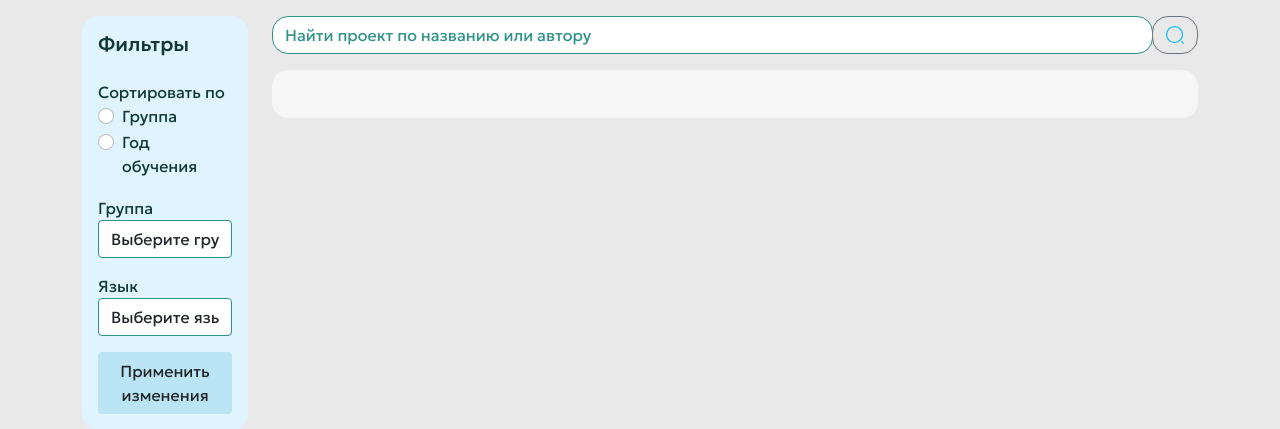
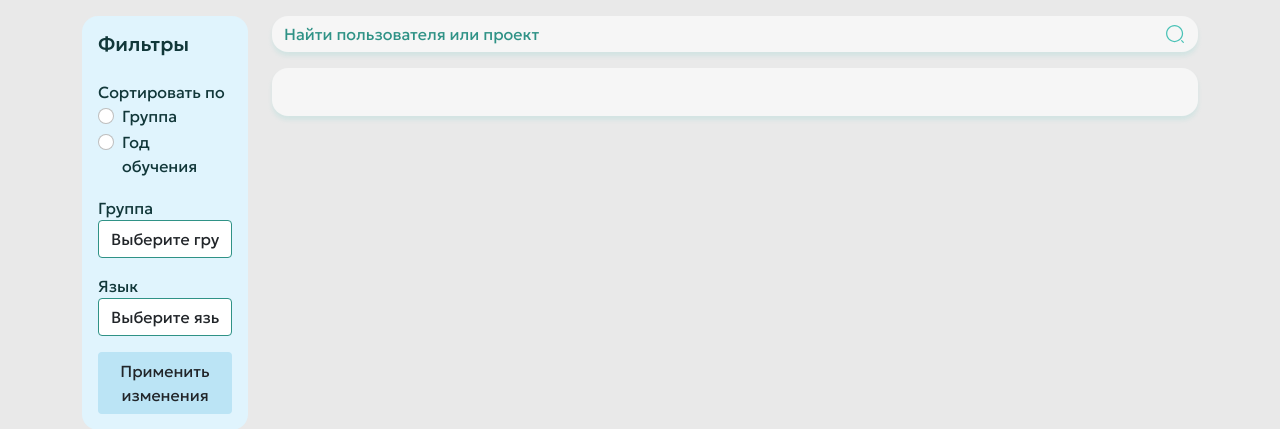
Before and after one commit to ksiim/jk-web-project, a Django app: page /persons/ in a window 1280 px wide. Shown: the part 86-515 px from the top of the page. Run offline with Django 5.2, Linux system fonts and the light colour scheme; data that the repository does not hold is empty; some libraries are stand-ins or nearby versions.

Commit message:
style and code improvements

```diff
--- /dev/null
+++ b/digitolio/static/search-persons.js
@@ -0,0 +1,26 @@
+document.addEventListener('DOMContentLoaded', function() {
+    var searchInput = document.getElementById('search-persons');
+    var searchButton = document.getElementById('search-button');
+
+    function filterUsers() {
+        var searchTerm = searchInput.value.toLowerCase();
+        var userRows = document.querySelectorAll('.user-card');
+
+        userRows.forEach(function(userCard) {
+            var userName = userCard.querySelector('.main-info a p:first-child').textContent.toLowerCase();
+            var userSurname = userCard.querySelector('.main-info a p:nth-child(2)').textContent.toLowerCase();
+            var userUsername = userCard.querySelector('.main-info a p:nth-child(3)').textContent.toLowerCase();
+
+            var match = userName.includes(searchTerm) || userSurname.includes(searchTerm) || userUsername.includes(searchTerm);
+            userCard.parentNode.style.display = match ? 'block' : 'none';
+
+            var projectCards = userCard.parentNode.parentNode.querySelectorAll('.col:not(:first-child)');
+            projectCards.forEach(function(projectCard) {
+                projectCard.style.display = match ? 'block' : 'none';
+            });
+        });
+    }
+
+    searchInput.addEventListener('input', filterUsers);
+    searchButton.addEventListener('click', filterUsers);
+});
--- a/digitolio/templates/includes/header_nav.html
+++ b/digitolio/templates/includes/header_nav.html
@@ -1,5 +1,5 @@
 {% load static %}
-<div class='container '>
+<div class='container'>
 <nav class="navbar">
     <div class="container">
       <a class="navbar-brand" href='{% url 'projects:index' %}'>
@@ -8,7 +8,7 @@
              alt="" height='60vh'>
       </a>
       <ul class="nav nav-pills">
-          <li class="nav-item btn m-1 rounded-pill d-flex align-items-center" style='background-color: #2F9286;'>
+          <li class="nav-item btn m-1 rounded-pill d-flex align-items-center" style='background-color: #2F9286; box-shadow: 0px 4px 4px color(display-p3 0.129 0.494 0.451 / 0.15));'>
             <a class="text-decoration-none d-block" style='color: #ffffff;' href='{% url 'persons:persons' %}'>
                 <img src="{% static 'img/people.svg' %}" alt="Пользователи" class="d-inline-block mr-2">
                 <span class=''>Пользователи</span>
--- a/digitolio/templates/includes/hero_footer.html
+++ b/digitolio/templates/includes/hero_footer.html
@@ -1,5 +1,5 @@
 {% load static %}
-<div class='container-lg m-auto mt-5 mb-5' style="border-radius: 40px; background-color: #F6F6F6; padding: 32px 80px">
+<div class='container-lg m-auto mt-5 mb-5' style="border-radius: 40px; background-color: #F6F6F6; padding: 32px 80px; box-shadow: 0px 4px 4px color(display-p3 0.467 0.776 0.757 / 0.15);">
     <div class='row'>
         <div class='col-md-6 m-auto'>
             <div class='container'>
--- a/digitolio/templates/persons/persons.html
+++ b/digitolio/templates/persons/persons.html
@@ -54,6 +54,22 @@
             color: #2F9286;
         }
 
+        #search-persons {
+            background-color: #F6F6F6;
+            box-shadow: 0px 4px 4px color(display-p3 0.467 0.776 0.757 / 0.15);
+            position: relative;
+            border: none;
+        }
+        #search-button {
+            padding: 0;
+            margin: 0;
+            position: absolute;
+            top: 8px;
+            right: 25px;
+            background-color: transparent;
+            border: none;
+        }
+
     </style>
 </head>
 <body>
@@ -66,13 +82,13 @@
             <div class='col-md-10 col-lg-10'>
                 <div class="row mb-3">
                     <div class="input-group">
-                        <input style='border-radius: 1rem;' type="text" class="form-control" placeholder="Найти проект по названию или автору" aria-label="Поиск проектов" aria-describedby="button-addon2">
-                        <button style='border-radius: 1rem;' class="btn btn-outline-secondary justify-content-center align-items-center" type="button" id="button-addon2">
+                        <input id="search-persons" style='border-radius: 1rem;' type="text" class="form-control" placeholder="Найти пользователя или проект" aria-label="Поиск пользователей" aria-describedby="button-addon2">
+                        <button id="search-button" style='border-radius: 1rem;' class="btn btn-outline-secondary justify-content-center align-items-center" type="button">
                             <img src="{% static 'img/search.svg' %}" alt="Поиск" class='d-block'>
                         </button>
                     </div>
                 </div>
-                <div class="container p-4 mx-auto" style='background-color: #F6F6F6; border-radius: 1rem;'>
+                <div class="container p-4 mx-auto" style='background-color: #F6F6F6; border-radius: 1rem; box-shadow: 0px 4px 4px color(display-p3 0.467 0.776 0.757 / 0.15);'>
                     {% for data in persons_projects_data %}
                     <div class="row row-cols-auto g-4 mb-4">
                         <div class="col mb-3">
@@ -107,11 +123,11 @@
                                 </div>
                             </div>
                         </div>
-                            {% for project in data.projects %}
-                            <div class="col">
-                                {% include 'projects/includes/new_project_small.html' with project=project %}
-                            </div>
-                            {% endfor %}
+                        {% for project in data.projects %}
+                        <div class="col">
+                            {% include 'projects/includes/new_project_small.html' with project=project %}
+                        </div>
+                        {% endfor %}
                     </div>
                     {% endfor %}
                 </div>
@@ -121,6 +137,7 @@
     <footer>
         {% include 'includes/footer_base.html' %}
     </footer>
+    <script src="{% static "search-persons.js" %}"></script>
     <script src="https://cdn.jsdelivr.net/npm/bootstrap@5.0.2/dist/js/bootstrap.bundle.min.js" integrity="sha384-MrcW6ZMFYlzcLA8Nl+NtUVF0sA7MsXsP1UyJoMp4YLEuNSfAP+JcXn/tWtIaxVXM" crossorigin="anonymous"></script>
 </body>
 </html>
--- a/digitolio/templates/persons/profile.html
+++ b/digitolio/templates/persons/profile.html
@@ -16,6 +16,7 @@
         header {
             background-image: url("{% if user.profile_background %}{% static 'img/backgrounds/' %}{{ user.profile_background }}{% else %}{% static 'img/backgrounds/profile_background.png' %}{% endif %}");
             background-size: cover;
+            box-shadow: 0px 10px 10px 0 #E4E3E3;
         }
     </style>
 </head>
@@ -25,7 +26,7 @@
         <div class='container p-5'>
             <div class='row mb-3'>
                 <div class='col-12'>
-                    <h1 style="color: #1B5C60">
+                    <h1 style="color: #1B5C60; text-shadow: 0px 4px 4px color(display-p3 0.000 0.000 0.000 / 0.25);">
                         {% if user.first_name %}{{ user.first_name }}{% endif %}
                         {% if user.last_name %}{{ user.last_name }}{% endif %}
                         ({{ user.username }})
--- a/digitolio/templates/projects/includes/new_project_small.html
+++ b/digitolio/templates/projects/includes/new_project_small.html
@@ -15,7 +15,7 @@
         flex-direction: column;
         justify-content: space-between;
         position: relative;
-        box-shadow: 0 4px 8px rgba(0, 0, 0, 0.1);
+        {% comment %} box-shadow: 0 4px 8px rgba(0, 0, 0, 0.1); {% endcomment %}
         transition: transform 0.3s;
     }
 
@@ -346,7 +346,3 @@
             }
         }
 </script>
-<style>
-
-
-</style>
```
Also changed, not shown: digitolio/templates/projects/index.html (+19 -2 lines), digitolio/static/img/search.svg, digitolio/static/search-projects.js (renamed from digitolio/static/search.js).
